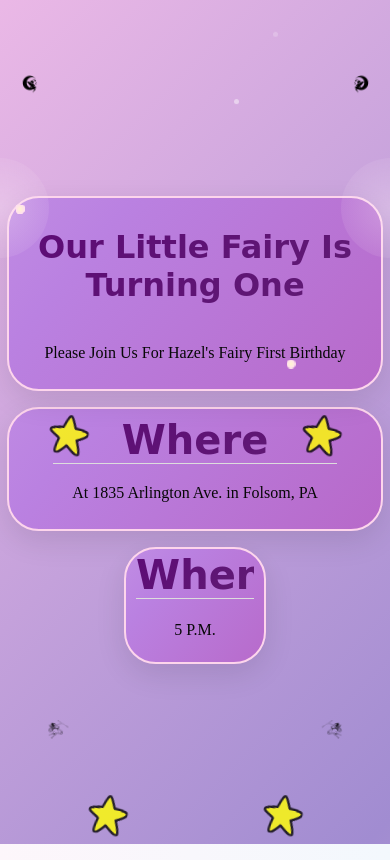
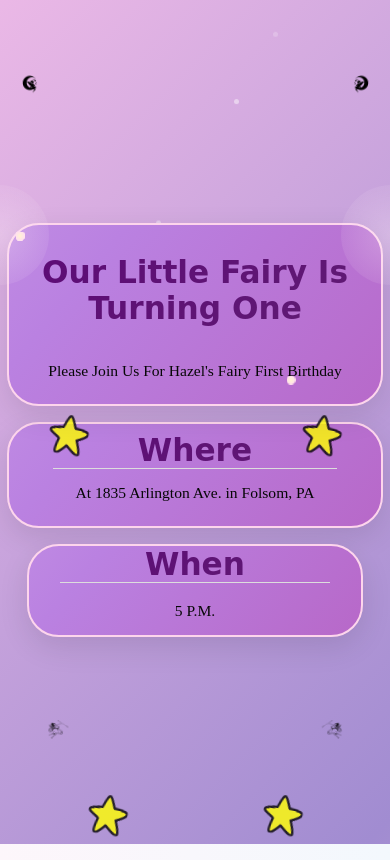
Before and after one commit to nicholasoneill97/hazel-first-invite, a plain HTML site: page index.html in a window 390 px wide. Shown: the top 860 px of the page. Drawn offline with Linux system fonts and the light colour scheme; a web font is replaced by a local one.

Commit message:
Update hazel.css

```diff
--- a/hazel.css
+++ b/hazel.css
@@ -410,18 +410,42 @@ img[class^="photo-"] {
   }
 
   .invite-card {
-    width: 70%;
+    width: 80%;
+    margin: 0;
+    padding: 0 1rem;
+
+  }
+
+  .invite-card-2 {
+    width: 80%;
     padding: 0 1rem;
   }
 
-  .invite-card-2 {
-    width: 60%;
+  .invite-card-3 {
+    width: 80%;
     padding: 0 1rem;
   }
 
+  .when-title {
+    font-size: 8vw
+  }
 
+  .where-title {
+    font-size: 8vw
+  }
 
+  .invite-card h1 {
+    font-size: 8vw;
+    padding: 0
 
+  }
+
+  .invite-card p,
+  .invite-card-2 p,
+  .invite-card-3 p {
+    font-size: 4vw;
+    padding: 0
+  }
 
 
 
@@ -439,6 +463,7 @@ img[class^="photo-"] {
     width: 40px;
     height: 40px
   }
+
 }
 
 /* Small tablets and large phones */
@@ -447,6 +472,8 @@ img[class^="photo-"] {
   .invite-card {
     width: 100%
   }
+
+
 
 
 
@@ -488,6 +515,7 @@ img[class^="photo-"] {
     top: 15px;
     right: 20px;
   }
+
 }
 
 /* Phones */
@@ -496,6 +524,8 @@ img[class^="photo-"] {
     width: 95%;
     padding: 0.5rem;
   }
+
+
 
 
 
@@ -515,8 +545,6 @@ img[class^="photo-"] {
     height: 40px
   }
 
-
-
   .sparkle {
     width: 6px;
     height: 6px;
@@ -531,19 +559,3 @@ img[class^="photo-"] {
     font-size: 24px;
   }
 }
-
-@media screen and (min-height: 550px) {
-
-
-}
-
-@media screen and (min-height: 600px) {
-  .invite-card h1,
-  .invite-card p,
-  .invite-card-2 p,
-  .invite-card-3 p {
-    width: auto
-  }
-
-
-}
```
